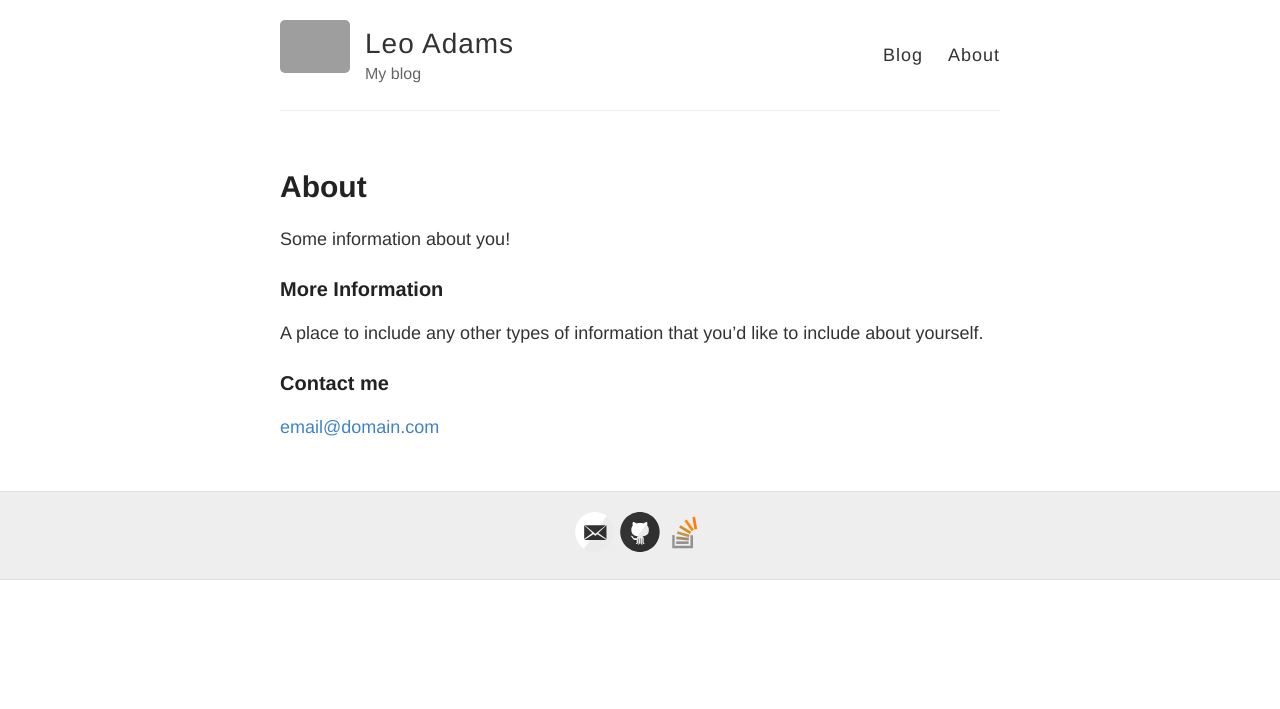
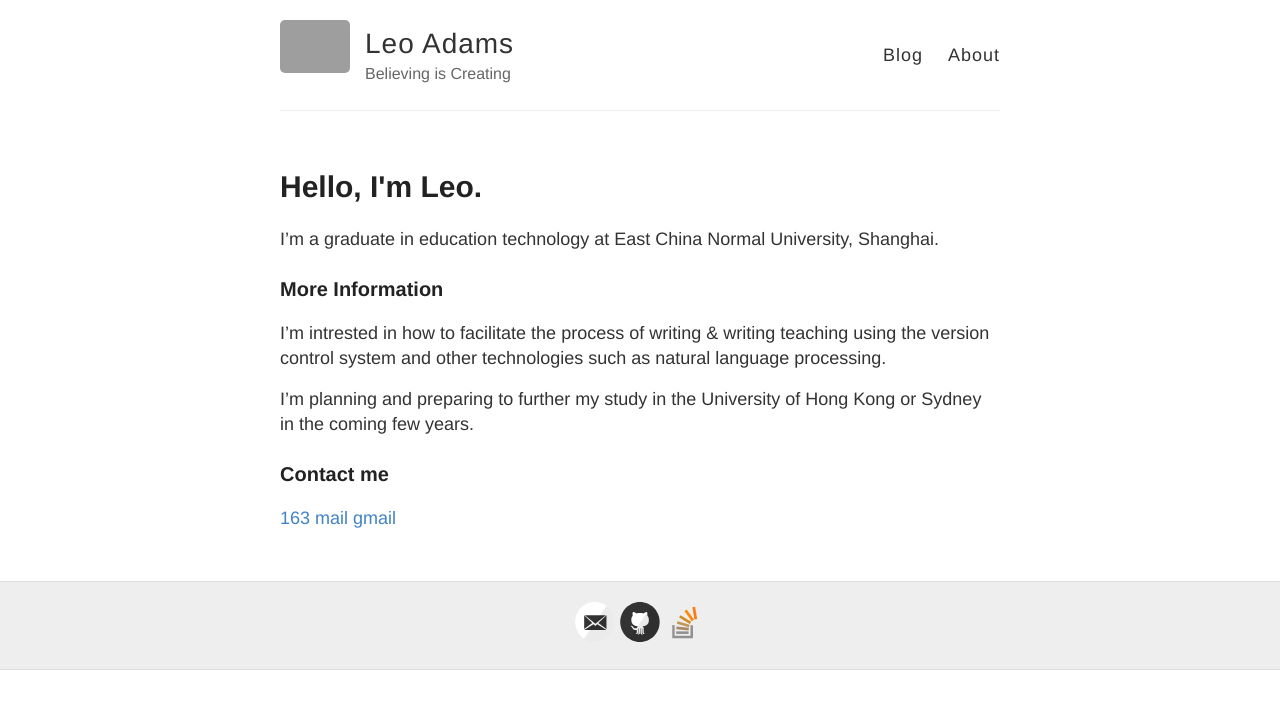
Before and after one commit to eduOS/eduOS.github.io, a Jekyll site: the page built from about.md, in a window 1280 px wide. Shown: the top 709 px of the page. Built offline with Jekyll 4.4.1, drawn with Linux system fonts in a browser that asks for light colours; Markdown is read by kramdown in place of the engine named in the settings; grey boxes are pictures that could not be loaded.

Commit message:
little changes for the about me and the layout of this blog

```diff
--- a/_config.yml
+++ b/_config.yml
@@ -6,7 +6,7 @@
 name: Leo Adams
 
 # Short bio or description (displayed in the header)
-description: My blog
+description: Believing is Creating
 
 # URL of your avatar or profile pic (you could use your GitHub profile pic)
 avatar: http://www.verycoolphotoblog.com/wp-content/uploads/2013/12/0.-belive.jpg
--- a/about.md
+++ b/about.md
@@ -1,15 +1,16 @@
 ---
 layout: page
-title: About
+title: Hello, I'm Leo.
 permalink: /about/
 ---
 
-Some information about you!
+I'm a graduate in education technology at East China Normal University, Shanghai.
 
 ### More Information
+I'm intrested in how to facilitate the process of writing & writing teaching using the version control system and other technologies such as natural language processing.
 
-A place to include any other types of information that you'd like to include about yourself.
-
+I'm planning and preparing to further my study in the University of Hong Kong or Sydney in the coming few years.
 ### Contact me
 
-[email@domain.com](mailto:email@domain.com)
+[163 mail](fanle_2013@163.com)
+[gmail](leo.adams.zhang@gmail.com)
```
